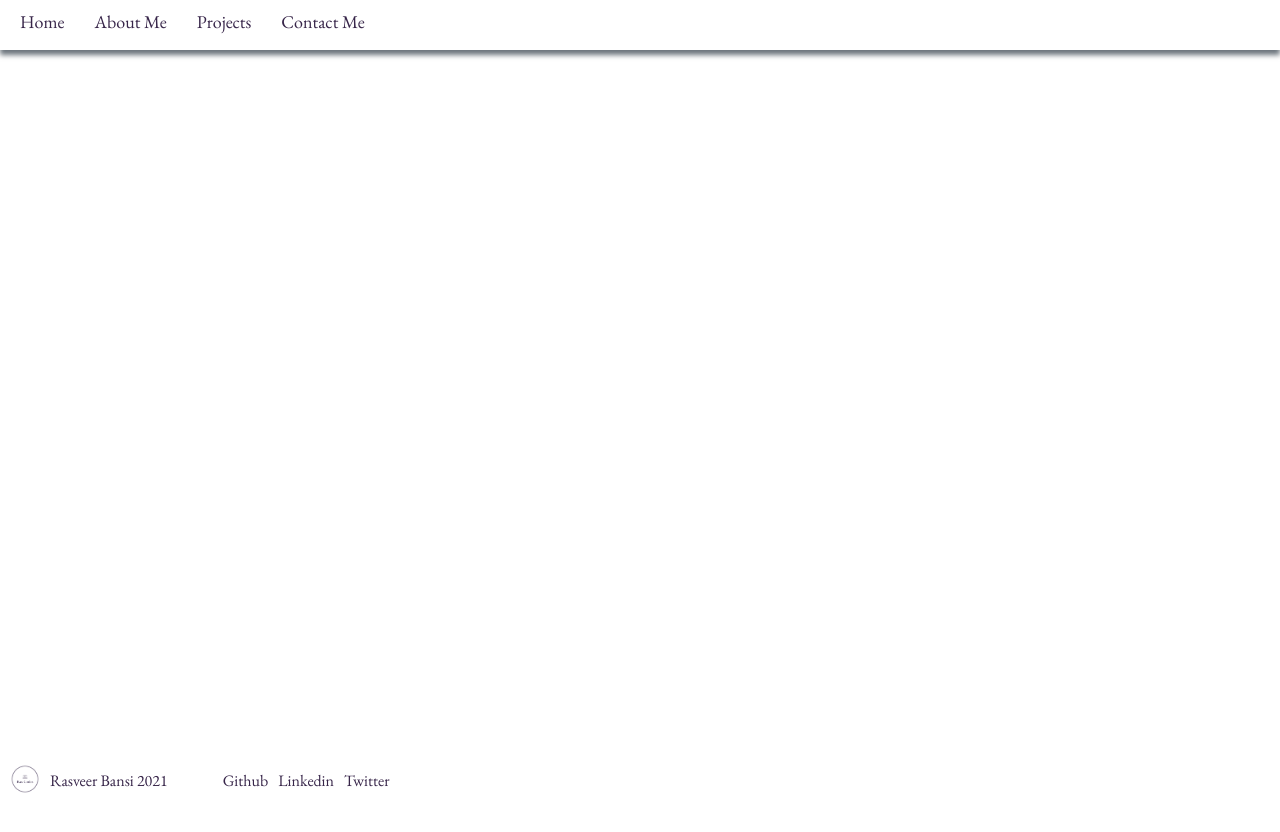
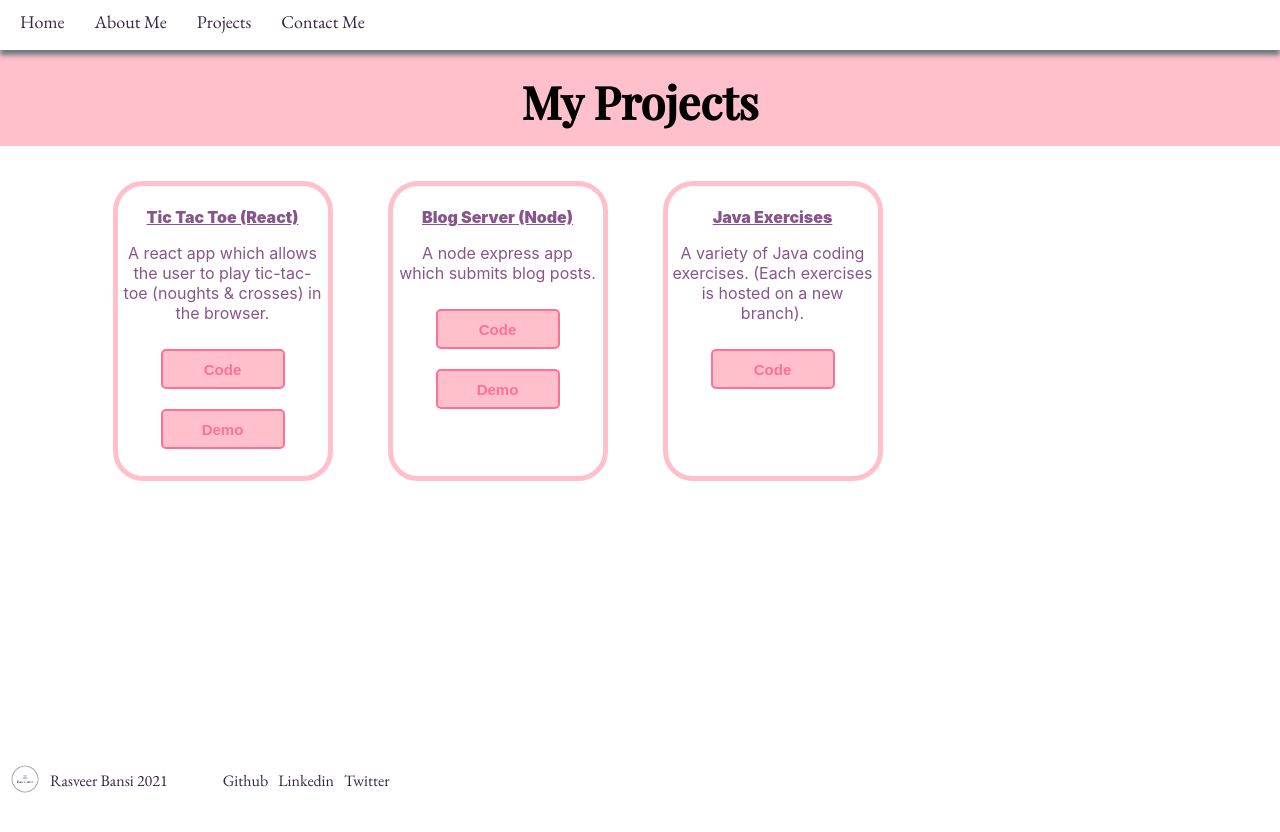
Before and after one commit to rasveerb/rascodes, a React app: page /projects in a window 1280 px wide. Shown: the top 832 px of the page. Before the commit the page ends 800 px from the top, so only its background shows below. Built offline with nearby package versions, Linux system fonts and the light colour scheme.

Commit message:
added project page template

```diff
--- a/src/App.js
+++ b/src/App.js
@@ -3,7 +3,7 @@ import {Route, Switch } from 'react-router-dom';
 import './App.css';
 
 import Homepage from './pages/homepage';
-// import Projects from './pages/projects';
+import Projects from './pages/projects';
 import Error from './pages/error';
 import Navbar from './components/ContentElements/Navbar/navbar';
 import Footer from './components/ContentElements/Footer/footer';
@@ -17,7 +17,7 @@ function App() {
     <main>
       <Switch>
         <Route path="/" component={Homepage} exact />
-        {/* <Route path="/projects" component={Projects} /> */}
+        <Route path="/projects" component={Projects} />
         {/* <Route path="/about" component={About} /> */}
         <Route path="/contact" component={Contact} />
         <Route component={Error} />
--- /dev/null
+++ b/src/components/ContentElements/Card/card.css
@@ -0,0 +1,14 @@
+.cardContainer{
+    width: 200px;
+    height: 280px;
+    color: #88558B;
+    border: 5px solid pink;
+    border-radius: 30px;
+     margin: 10px;
+     padding: 5px;
+}
+
+.cardTitle{
+    font-weight: 900;
+    text-decoration: underline;
+}
--- /dev/null
+++ b/src/components/ContentElements/Card/card.js
@@ -0,0 +1,13 @@
+import React from 'react';
+import './card.css';
+
+function Card(props) {
+    return (
+        <div className="cardContainer">
+            <p>Test project title</p>
+            <p>Test project desc</p>
+        </div>
+    );
+}
+
+export default Card;
--- /dev/null
+++ b/src/components/ContentElements/Card/cardLink.js
@@ -0,0 +1,16 @@
+
+import React from 'react';
+import './card.css';
+import LinkButton from '../LinkButton/linkButton';
+
+function CardLink(props) {
+    return (
+        <div className="cardContainer">
+            <p>{props.cardTitle}</p>
+            <p>{props.cardDesc}</p>
+            <LinkButton text={props.text} link={props.link}/>
+        </div>
+    );
+}
+
+export default CardLink;
--- /dev/null
+++ b/src/components/Projects/CardGrid/cardGrid.css
@@ -0,0 +1,9 @@
+
+.cardgrid{
+    display: grid;
+    grid-gap: 25px;
+    grid-template-columns: 250px 250px 250px 250px;
+    grid-template-rows: 300px 300px 300px 300px;
+    padding-top: 25px;
+    justify-content: center;
+}
--- /dev/null
+++ b/src/components/Projects/CardGrid/cardGrid.js
@@ -0,0 +1,58 @@
+import React from "react";
+
+import "./cardGrid.css";
+import data from "../../../data/projects.json";
+import CardLink from "../cardLink";
+
+function CardGrid() {
+    const project1Title = data.map((obj) => {
+        return obj.project1.title
+      })
+
+    const project1Desc = data.map((obj) => {
+        return obj.project1.desc
+      })
+
+    const project1Repo= data.map((obj) => {
+        return obj.project1.repo
+      })
+
+
+    const project1Demo= data.map((obj) => {
+      return obj.project1.demo
+    })
+
+      const project2Title = data.map((obj) => {
+        return obj.project2.title
+      })
+
+    const project2Desc = data.map((obj) => {
+        return obj.project2.desc
+      })
+
+    const project2Link= data.map((obj) => {
+        return obj.project2.repo
+      })
+
+      const project3Title = data.map((obj) => {
+        return obj.project3.title
+      })
+
+    const project3Desc = data.map((obj) => {
+        return obj.project3.desc
+      })
+
+    const project3Link= data.map((obj) => {
+        return obj.project3.repo
+      })
+
+      return(
+          <div className="cardgrid">
+        <CardLink cardTitle={project1Title} cardDesc={project1Desc} text="Code" link={project1Repo} text2="Demo" link2={project1Demo}/>
+        <CardLink cardTitle={project2Title} cardDesc={project2Desc} text="Code" link={project2Link} text2="Demo" link2={project1Demo}/>
+        <CardLink cardTitle={project3Title} cardDesc={project3Desc} text="Code" link={project3Link}/>
+        </div>
+      )
+}
+
+export default CardGrid;
--- /dev/null
+++ b/src/components/Projects/cardLink.js
@@ -0,0 +1,19 @@
+
+import React from 'react';
+import '../ContentElements/Card/card.css';
+
+import LinkButton from '../ContentElements/LinkButton/linkButton';
+
+function CardLink(props) {
+
+    return (
+        <div className="cardContainer">
+            <p className="cardTitle">{props.cardTitle}</p>
+            <p>{props.cardDesc}</p>
+            <LinkButton text={props.text} link={props.link} />
+            <LinkButton text={props.text2} link={props.link2} />
+        </div>
+    );
+}
+
+export default CardLink;
--- /dev/null
+++ b/src/data/projects.json
@@ -0,0 +1,25 @@
+[
+    {
+        "title": "My Projects",
+
+        "project1":{
+            "title": "Tic Tac Toe (React)",
+            "desc": "A react app which allows the user to play tic-tac-toe (noughts & crosses) in the browser.",
+            "repo": "https://github.com/rasveerb/react-tic-tac-toe",
+            "demo": "test link"
+        },
+
+        "project2":{
+            "title": "Blog Server (Node)",
+            "desc": "A node express app which submits blog posts.",
+            "repo": "https://github.com/rasveerb/node-blog",
+            "demo": "test link"
+        },
+
+        "project3":{
+            "title": "Java Exercises",
+            "desc": "A variety of Java coding exercises. (Each exercises is hosted on a new branch).",
+            "repo": "https://github.com/rasveerb/java-exercises"
+        }
+    }
+]
--- /dev/null
+++ b/src/pages/projects.js
@@ -0,0 +1,25 @@
+import React from "react";
+import data from "../data/projects.json";
+
+import Title from "../components/ContentElements/Title/title";
+import CardGrid from "../components/Projects/CardGrid/cardGrid";
+
+function Projects() {
+
+    const title = data.map((obj) => {
+        return obj.title
+      })
+
+    return (
+        <div>
+            <Title title={title} />
+            <CardGrid />
+        </div>
+    );
+
+}
+
+export default Projects
+
+//TODO: make clickable demo links via github pages
+//TODO: add some more projects
```
